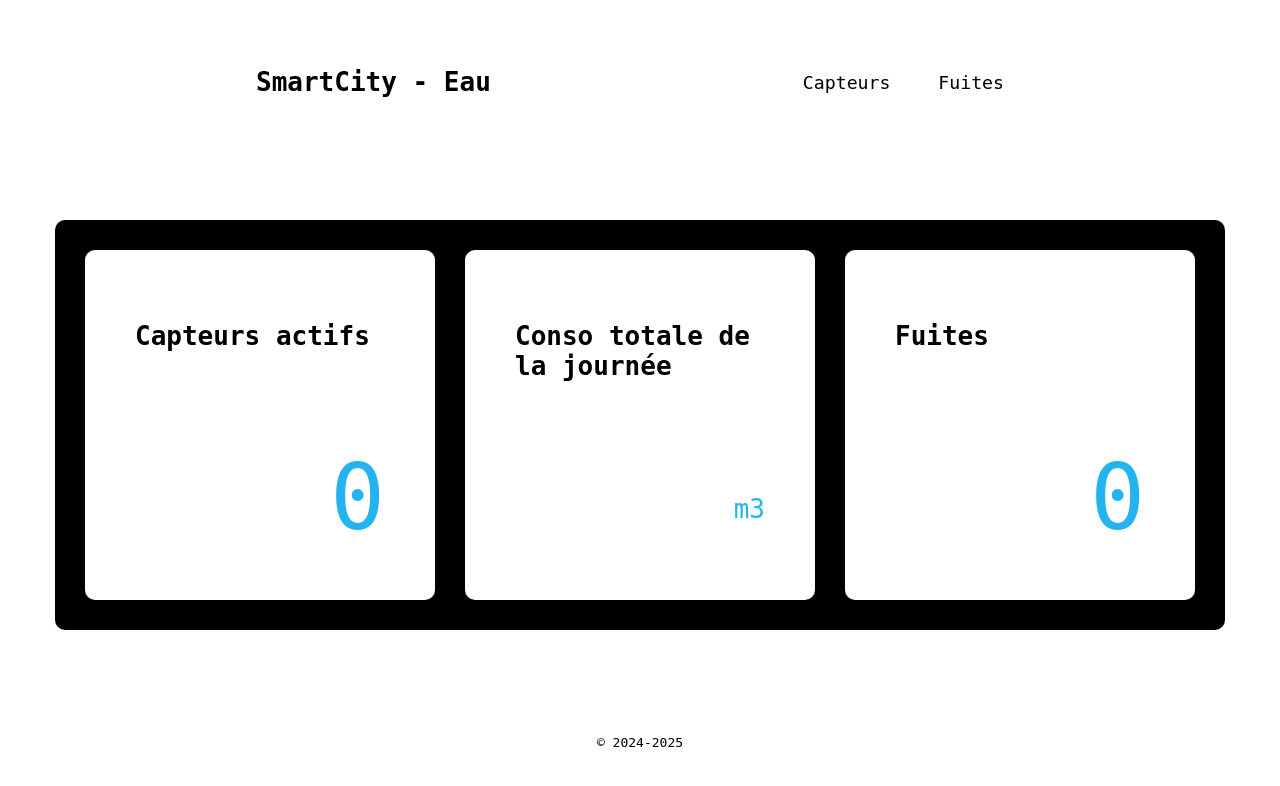
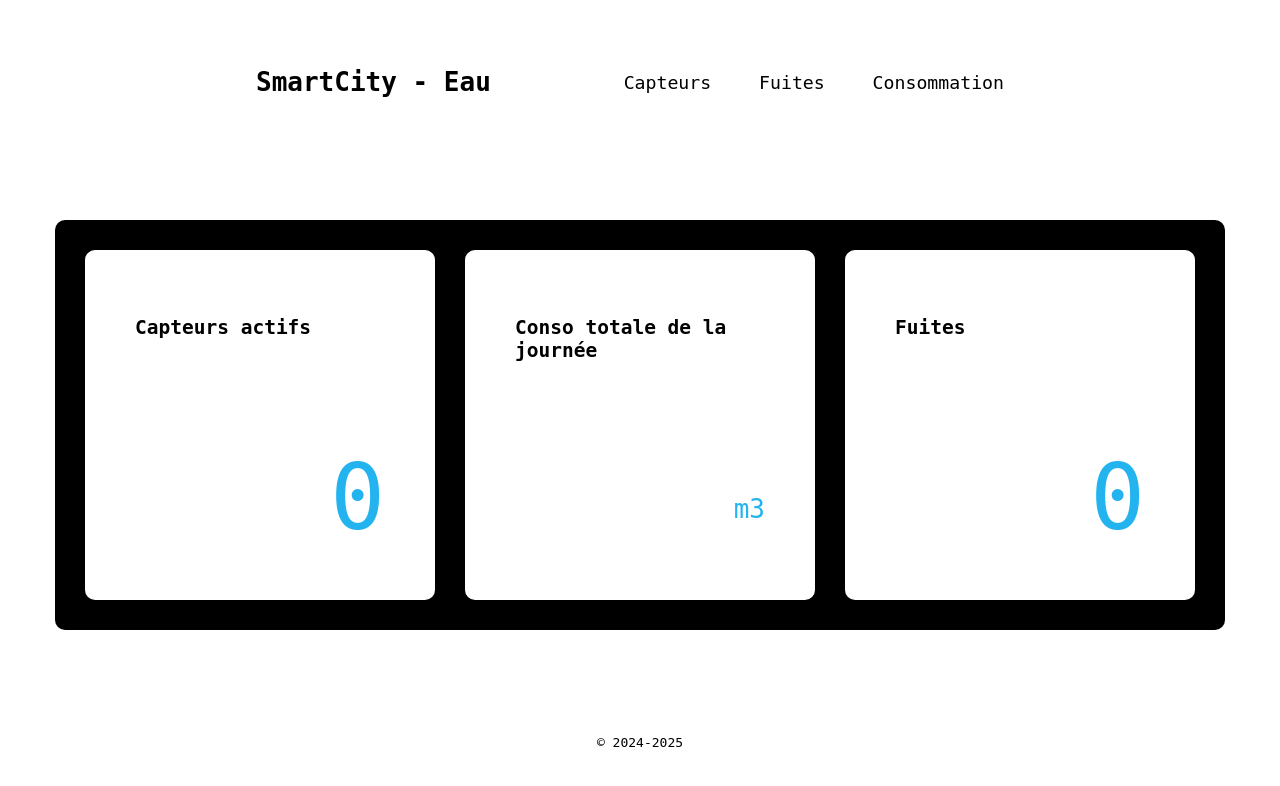
Before and after one commit to AurelienRousche/SmartCity-Eau, a PHP site: page / in a window 1280 px wide. Shown: the top 786 px of the page. Run offline with PHP 8.4, Linux system fonts and the light colour scheme; data that the repository does not hold is empty.

Commit message:
feat : intégration d'une page consommation

```diff
--- a/Controleur/ControleurCapteurs.php
+++ b/Controleur/ControleurCapteurs.php
@@ -1,7 +1,7 @@
 <?php
 
+require_once 'Vue/Vue.php';
 require_once "Modele/Capteur.php";
-require_once 'Vue/Vue.php';
 
 class ControleurCapteurs {
 
--- /dev/null
+++ b/Controleur/ControleurConso.php
@@ -0,0 +1,19 @@
+<?php
+
+require_once 'Vue/Vue.php';
+require_once "Modele/Conso.php";
+
+class ControleurConso {
+
+    private $conso;
+
+    public function __construct(){
+        $this->conso = new Conso();
+    }
+
+    public function showConso(){
+        $consos = $this->conso->consoDernierJour();
+        $vue = new Vue("Conso");
+        $vue->generer(array('conso' => $consos));
+    }
+}
--- a/Controleur/Routeur.php
+++ b/Controleur/Routeur.php
@@ -2,19 +2,23 @@
 <?php
 
 //require_once 'Controleur/ControleurExemple.php';
+require_once 'Vue/Vue.php';
 require_once 'Controleur/ControleurAccueil.php';
 require_once 'Controleur/ControleurCapteurs.php';
-require_once 'Vue/Vue.php';
+require_once 'Controleur/ControleurConso.php';
+
 class Routeur {
 
     //private $ctrlExemple;
     private $ctrlAccueil;
     private $ctrlCapteurs;
+    private $ctrlConso;
 
     public function __construct() {
         //$this->ctrlExemple = new ControleurExemple();
         $this->ctrlAccueil = new ControleurAccueil();
         $this->ctrlCapteurs = new ControleurCapteurs();
+        $this->ctrlConso = new ControleurConso();
     }
 
     // Route une requête entrante : exécution l'action associée
@@ -23,20 +27,28 @@ class Routeur {
             if (isset($_GET['action'])) {
                 if ($_GET['action']=='capteurs') {
 					$this->ctrlCapteurs->listCapteurs();
+                    exit();
 				}
                 if ($_GET['action'] == 'change'){
                     $idCapteur = intval($this->getParametre($_GET, 'id'));
                     $this->ctrlCapteurs->changeCapteurs($idCapteur);
+                    exit();
                 }
                 if ($_GET['action'] == 'del'){
                      $idCapteur = intval($this->getParametre($_GET, 'id'));
                     $this->ctrlCapteurs->deleteCapteurs($idCapteur);
+                    exit();
                 }
                 if ($_GET['action'] == "conf"){
                     $emplacement = strip_tags(trim($this->getParametre($_POST, 'emplacement')));
                     $valeur = strip_tags(trim($this->getParametre($_POST, 'valeur')));
                     $idCapteur = intval($this->getParametre($_POST, 'id'));
                     $this->ctrlCapteurs->modifCapteurs($idCapteur, $emplacement, $valeur);
+                    exit();
+                }
+                if ($_GET['action'] == 'conso'){
+                    $this->ctrlConso->showConso();
+                    exit();
                 }
                 else
                     throw new Exception("Action non valide");
--- /dev/null
+++ b/Modele/Conso.php
@@ -0,0 +1,11 @@
+<?php
+
+require_once "Modele/Modele.php";
+
+class Conso extends Modele {
+    public function consoDernierJour(){
+        $sql = "SELECT SUM(valeur_litres) AS valeur FROM consommation_eau WHERE date_mesure >= '2024-06-15 12:00:00' AND date_mesure <= '2024-06-19 12:00:00'";
+        $conso = $this->executerRequete($sql);
+        return $conso;
+    }
+}
--- a/Vue/gabarit.php
+++ b/Vue/gabarit.php
@@ -12,6 +12,7 @@
                 <nav>
                     <a href="<?= "index.php?action=capteurs" ?>">Capteurs</a>
                     <a href="<?= "index.php?action=fuites" ?>">Fuites</a>
+                    <a href="<?= "index.php?action=conso" ?>">Consommation</a>
                 </nav>
             </header>
             <div id="contenu">
--- a/Vue/vueAccueil.php
+++ b/Vue/vueAccueil.php
@@ -11,20 +11,20 @@
 ?>
 <div id="home">
     <div id="dashboard">
-        <div class="actifs">
+        <div class="actifs box">
             <h2>Capteurs actifs</h2>
             <p class="number"><?= $nbr_capteurs ?></p>
         </div>
-        <div class="conso">
+        <a href="index.php?action=conso" class="conso box">
             <h2>Conso totale de la journée</h2>
             <div class="metrecube">
                 <p class="number_m3"><?= $conso_tot ?></p>
                 <p class="m3">m3</p>
             </div>
-        </div>
-        <div class="fuites">
+        </a>
+        <a class="fuites box">
             <h2>Fuites</h2>
             <p class="number"><?= $nbr_fuites ?></p>
-        </div>
+        </a>
     </div>
 </div>
--- /dev/null
+++ b/Vue/vueConso.php
@@ -0,0 +1,6 @@
+<?php $this->titre = "Consommation Journalière"; ?>
+<?php
+    foreach($conso as $consos){
+        echo $consos['valeur'];
+    }
+?>
--- /dev/null
+++ b/requetesSQL.txt
@@ -0,0 +1,2 @@
+Rapport entre dates pour toute la ville :
+SELECT SUM(valeur_litres) FROM consommation_eau WHERE date_mesure >= '2024-06-15 12:00:00' AND date_mesure <= '2024-06-19 12:00:00';
--- a/style.css
+++ b/style.css
@@ -45,16 +45,22 @@ nav a {
   border-radius: 10px;
 }
 
-#dashboard div:not(.metrecube) {
+.box {
   background: #fff;
   width: 250px;
   height: 250px;
   padding: 50px;
   position: relative;
   border-radius: 10px;
+  color: #000;
+  transition: transform 150ms;
 }
 
-#dashboard h2 {
+.box:hover {
+  transform: scale(1.03);
+}
+
+#dashboard div #dashboard h2 {
   font-size: 2rem;
 }
 
```
